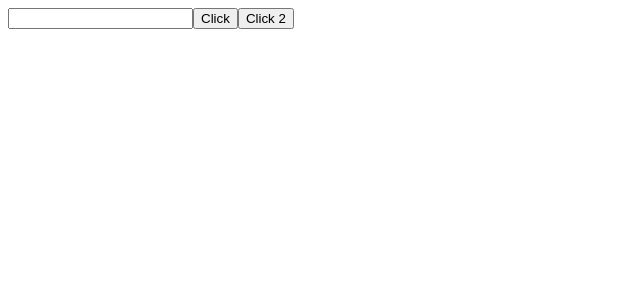
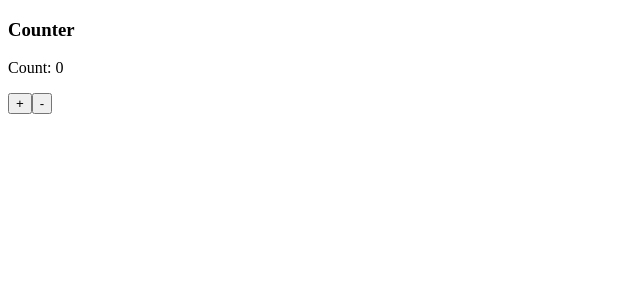
Before and after one commit to maazulhaq00/React-S1, a React (Vite) app in the folder react-fundamentals/: page / in a window 1280 px wide. Shown: the top 300 px of the page, without its empty margins (0-640 px from the left). Built offline with nearby package versions, Linux system fonts and the light colour scheme.

Commit message:
useState

```diff
--- a/react-fundamentals/src/App.jsx
+++ b/react-fundamentals/src/App.jsx
@@ -9,8 +9,8 @@ function App() {
     <>
       {/* <Home /> */}
       {/* <JSXProps /> */}
-      <EventHandling />
-
+      {/* <EventHandling /> */}
+      <Counter />
     </>
    );
 }
--- /dev/null
+++ b/react-fundamentals/src/pages/Counter.jsx
@@ -0,0 +1,34 @@
+import { useState } from "react";
+
+function Counter() {
+
+    // let count = 0
+    const [count, setCount] = useState(0)
+
+    const handleClick = (operation) => {
+        // count++
+        if(operation == "Inc"){
+            setCount(count + 1)
+        }
+        else {
+            setCount(count-1)
+        }
+
+        console.log(count);
+    }
+
+    return (
+        <>
+        <div>
+            <h3>Counter</h3>
+
+            <p>Count: {count}</p>
+
+            <button onClick={() => handleClick("Inc")}>+</button>
+            <button onClick={() => handleClick("Dec")}>-</button>
+        </div>
+        </>
+     );
+}
+
+export default Counter;
```
